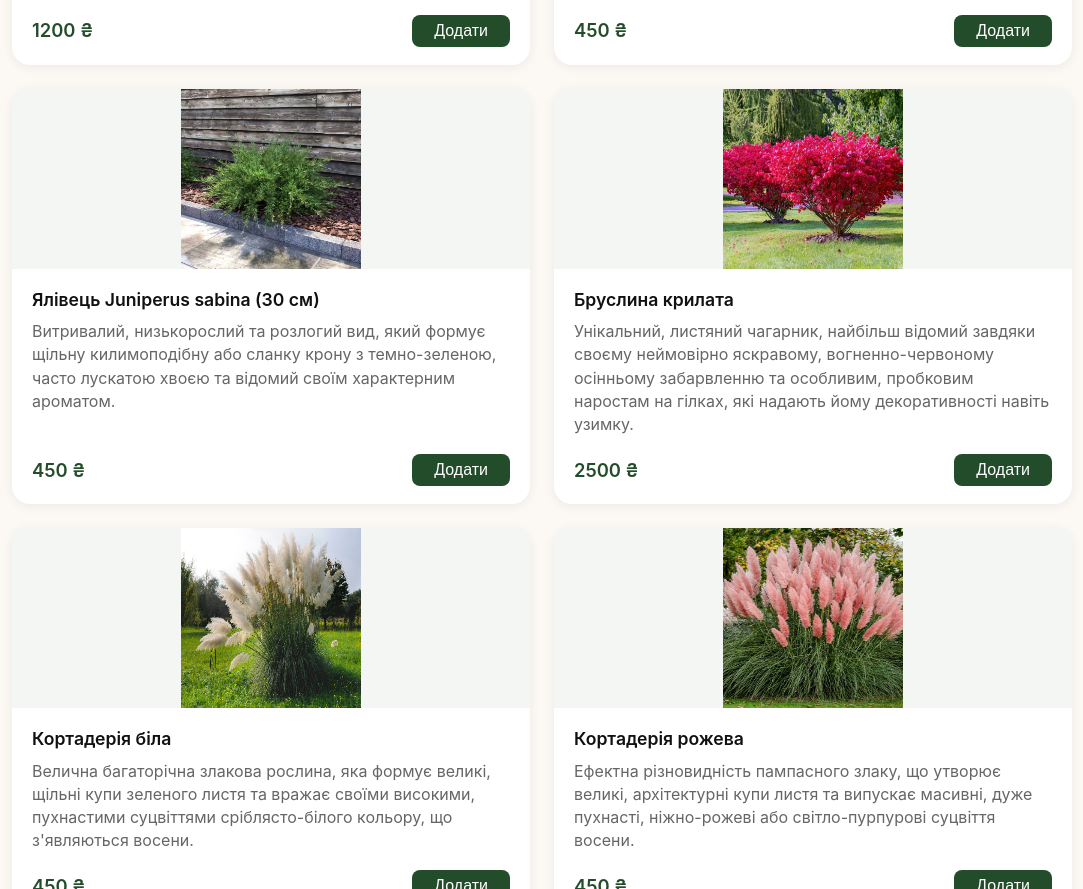
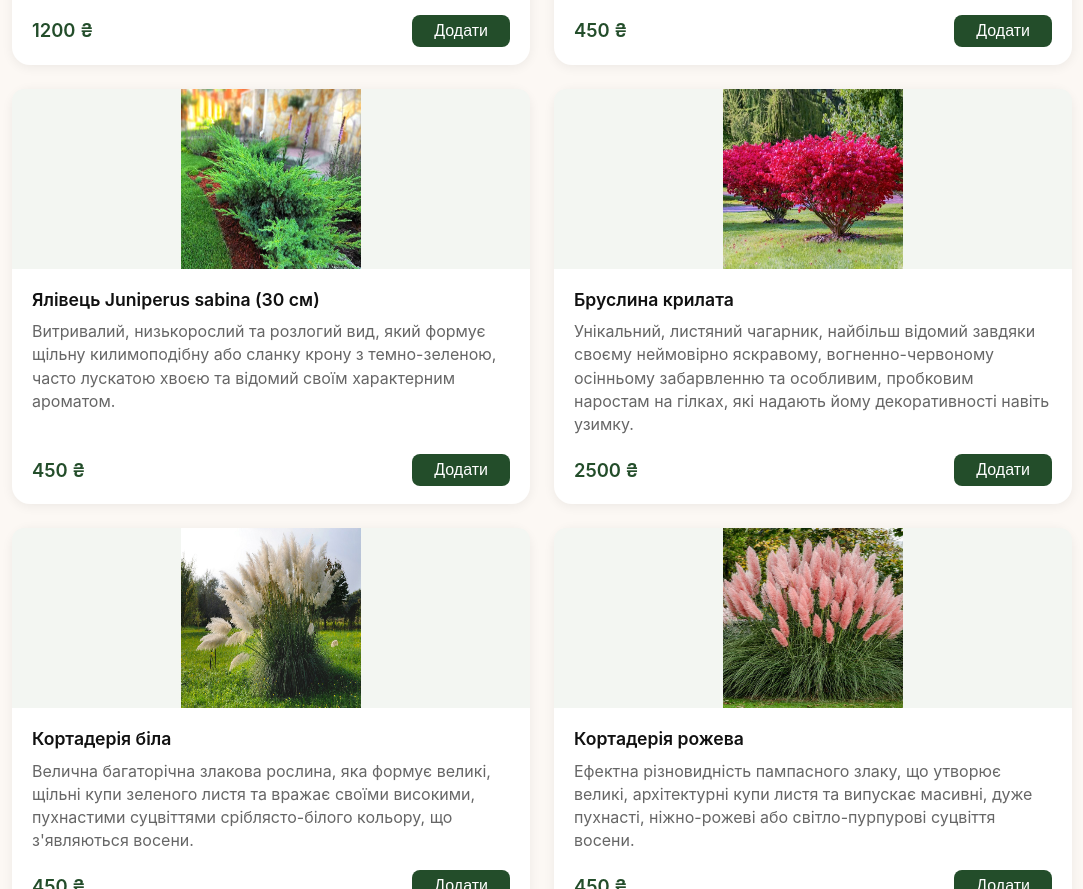
Before and after one commit to HolovashKatia/FloraHouse, a plain HTML site: page catalog.html in a window 1280 px wide. Shown: the part 2567-3456 px from the top of the page, without its empty margins (98-1181 px from the left). Drawn offline with Linux system fonts and the light colour scheme.

Commit message:
add phooto

```diff
--- a/catalog.html
+++ b/catalog.html
@@ -289,7 +289,7 @@ body {
     <!-- 13 -->
     <div class="product-card">
       <div class="product-img">
-        <img src="images/jupanis.jpg" alt="Ялівець Juniperus sabina" width="140" height="140">
+        <img src="images/junipes.jpg" alt="Ялівець Juniperus sabina" width="140" height="140">
       </div>
       <div class="product-info">
         <div class="product-title">Ялівець Juniperus sabina (30 см)</div>
```
Also changed, not shown: images/junipes.jpg (added), images/jupanis.jpg (deleted).
